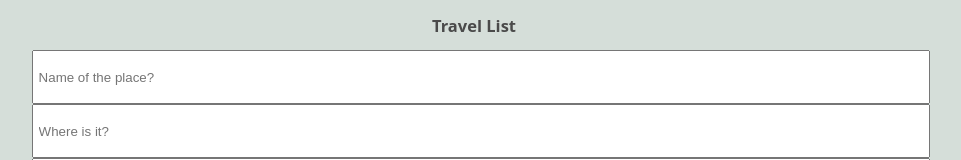
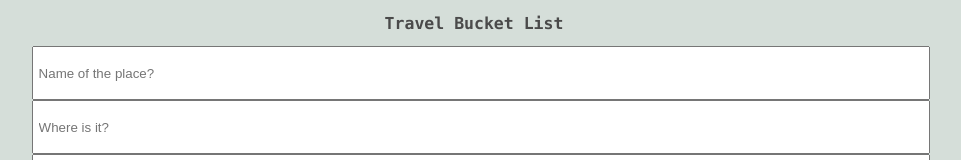
Before and after one commit to jessicamann/travel-list-client, a React (Create React App) app: page / in a window 1280 px wide. Shown: the top 160 px of the page, without its empty margins (166-1127 px from the left). Built offline with nearby package versions, Linux system fonts and the light colour scheme; no server answers.

Commit message:
add fonts styling

```diff
--- a/src/components/App.js
+++ b/src/components/App.js
@@ -23,7 +23,7 @@ class App extends Component {
   render() {
     return (
       <div className="App">
-        <h2>Travel List</h2>
+        <h2 className="title">Travel Bucket List</h2>
         <AddPlaceForm onChange={(newPlace) => this.handleClick(newPlace)}/>
         <ToVisitList places={this.state.places}/>
       </div>
--- a/src/css/App.css
+++ b/src/css/App.css
@@ -1,3 +1,7 @@
 .App {
   text-align: center;
 }
+
+.title {
+  font-family: Monaco, Consolas, "Lucida Console", monospace;
+}
--- a/src/css/place.css
+++ b/src/css/place.css
@@ -7,6 +7,7 @@
     border: 1px solid #ccc;
     -webkit-border-radius: 60px 5px;
     -webkit-box-shadow: 0px 0px 35px rgba(0, 0, 0, 0.1) inset;
+    font-family: Palatino, "Palatino Linotype", "Palatino LT STD", "Book Antiqua", Georgia, serif;
 }
 
 .box_ribbon{
```
